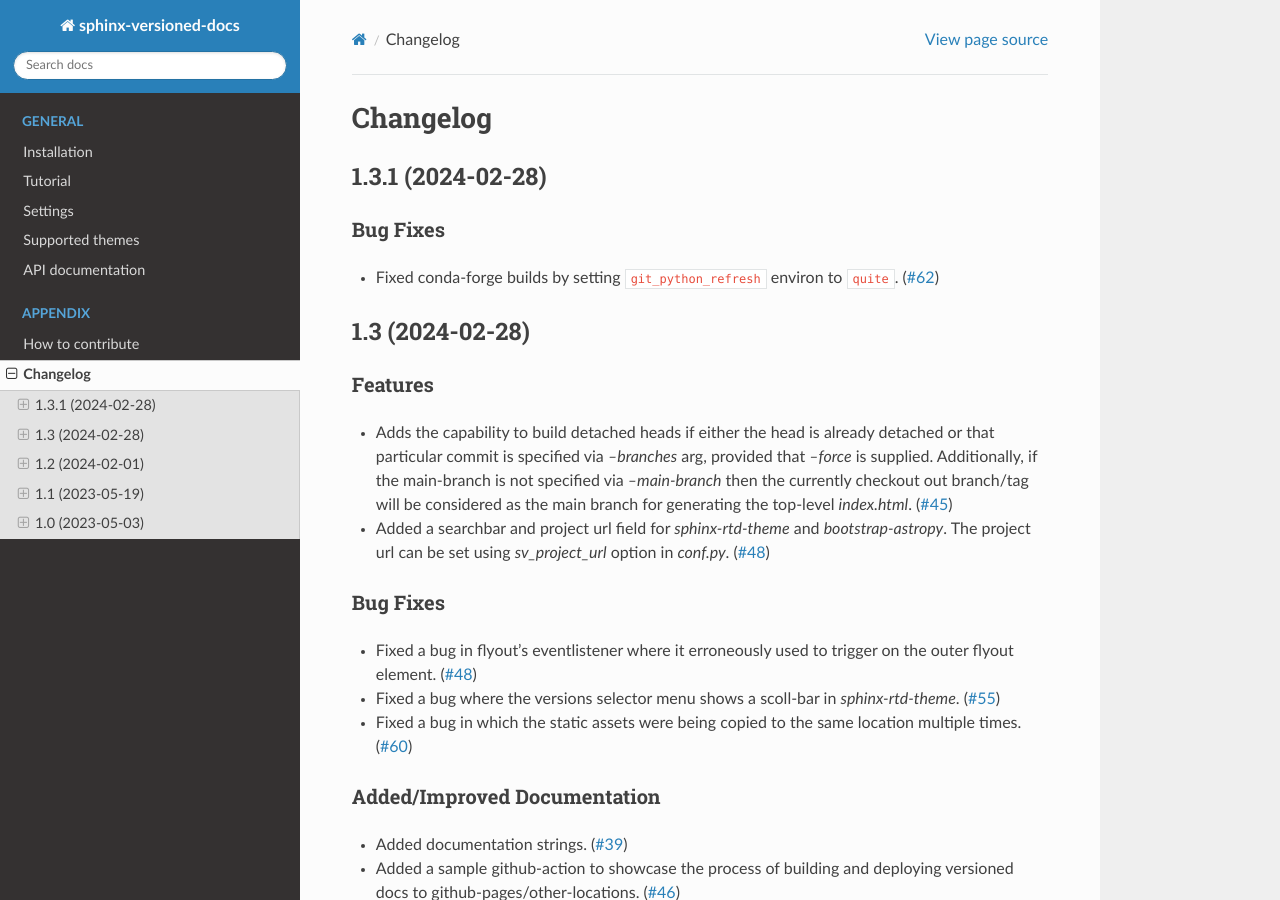
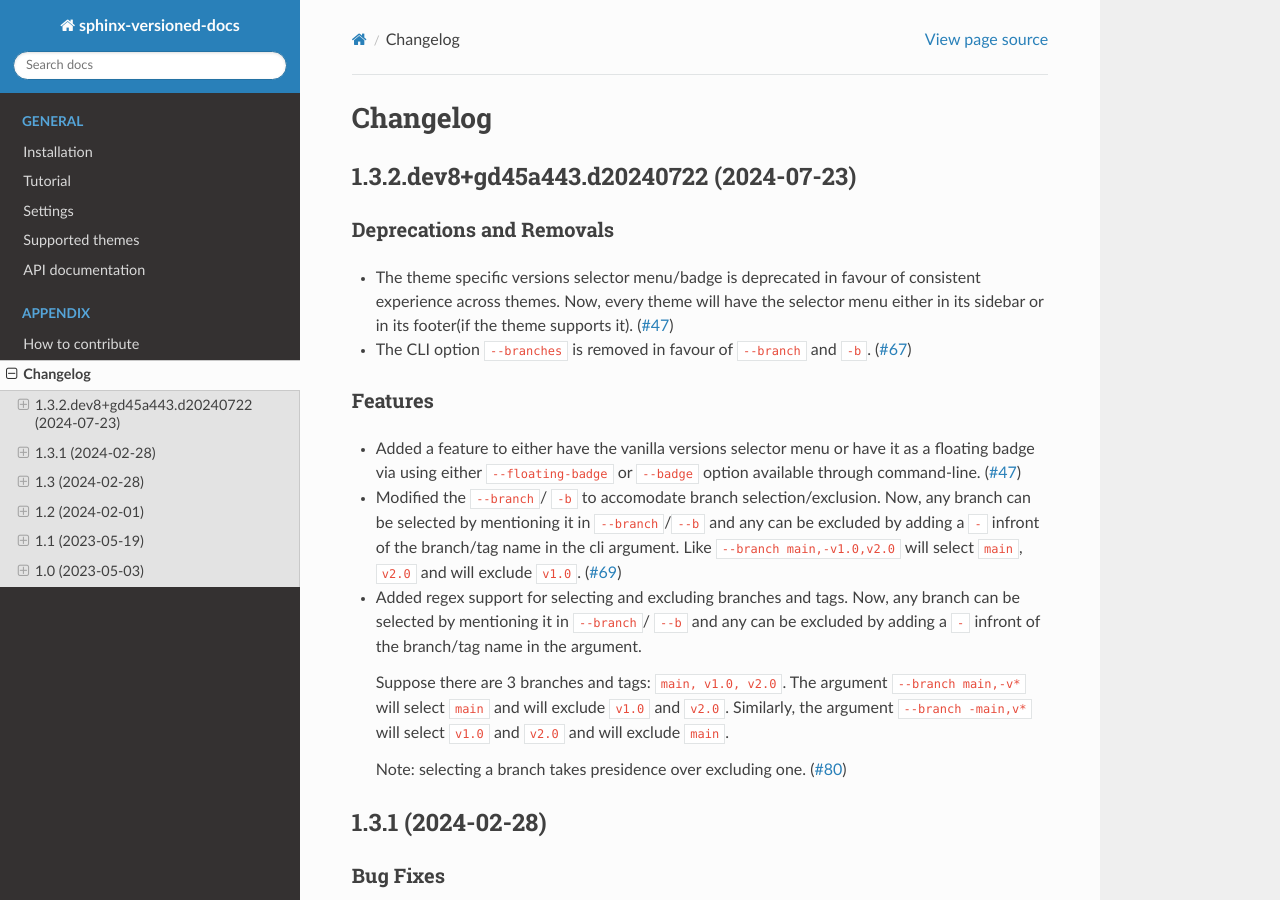
Before and after one commit to devanshshukla99/sphinx-versioned-docs, a Sphinx documentation site: the page built from docs/changelog.rst, in a window 1280 px wide and 900 px high. Built offline with Sphinx 7.4.7 and the Read the Docs theme 2.0.0, drawn with Linux system fonts in a browser that asks for light colours.

Commit message:
changelog

```diff
--- a/CHANGELOG.rst
+++ b/CHANGELOG.rst
@@ -1,3 +1,35 @@
+1.3.2.dev8+gd45a443.d20240722 (2024-07-23)
+==========================================
+
+Deprecations and Removals
+-------------------------
+
+- The theme specific versions selector menu/badge is deprecated in favour of consistent experience
+  across themes. Now, every theme will have the selector menu either in its sidebar or in its
+  footer(if the theme supports it). (`#47 <https://github.com/devanshshukla99/sphinx-versioned-docs/pull/47>`__)
+- The CLI option ``--branches`` is removed in favour of ``--branch`` and ``-b``. (`#67 <https://github.com/devanshshukla99/sphinx-versioned-docs/pull/67>`__)
+
+
+Features
+--------
+
+- Added a feature to either have the vanilla versions selector menu or have it as a floating badge via
+  using either ``--floating-badge`` or ``--badge`` option available through command-line. (`#47 <https://github.com/devanshshukla99/sphinx-versioned-docs/pull/47>`__)
+- Modified the ``--branch``/ ``-b`` to accomodate branch selection/exclusion. Now, any branch can be selected
+  by mentioning it in ``--branch``/``--b`` and any can be excluded by adding a ``-`` infront of the branch/tag
+  name in the cli argument.
+  Like ``--branch main,-v1.0,v2.0`` will select ``main``, ``v2.0`` and will exclude ``v1.0``. (`#69 <https://github.com/devanshshukla99/sphinx-versioned-docs/pull/69>`__)
+- Added regex support for selecting and excluding branches and tags.
+  Now, any branch can be selected by mentioning it in ``--branch``/ ``--b`` and any can be excluded by adding a ``-``
+  infront of the branch/tag name in the argument.
+
+  Suppose there are 3 branches and tags: ``main, v1.0, v2.0``.
+  The argument ``--branch main,-v*`` will select ``main`` and will exclude ``v1.0`` and ``v2.0``.
+  Similarly, the argument ``--branch -main,v*`` will select ``v1.0`` and ``v2.0`` and will exclude ``main``.
+
+  Note: selecting a branch takes presidence over excluding one. (`#80 <https://github.com/devanshshukla99/sphinx-versioned-docs/pull/80>`__)
+
+
 1.3.1 (2024-02-28)
 ==================
 
--- a/docs/changes/80.feature.rst
+++ b/docs/changes/80.feature.rst
@@ -3,5 +3,7 @@
 infront of the branch/tag name in the argument.
 
 Suppose there are 3 branches and tags: ``main, v1.0, v2.0``.
-The argument ``--branch main,-v*`` will select ``main`` and will exclude ``v1.0`` and will exclude ``v2.0``.
+The argument ``--branch main,-v*`` will select ``main`` and will exclude ``v1.0`` and ``v2.0``.
 Similarly, the argument ``--branch -main,v*`` will select ``v1.0`` and ``v2.0`` and will exclude ``main``.
+
+Note: selecting a branch takes presidence over excluding one.
```
